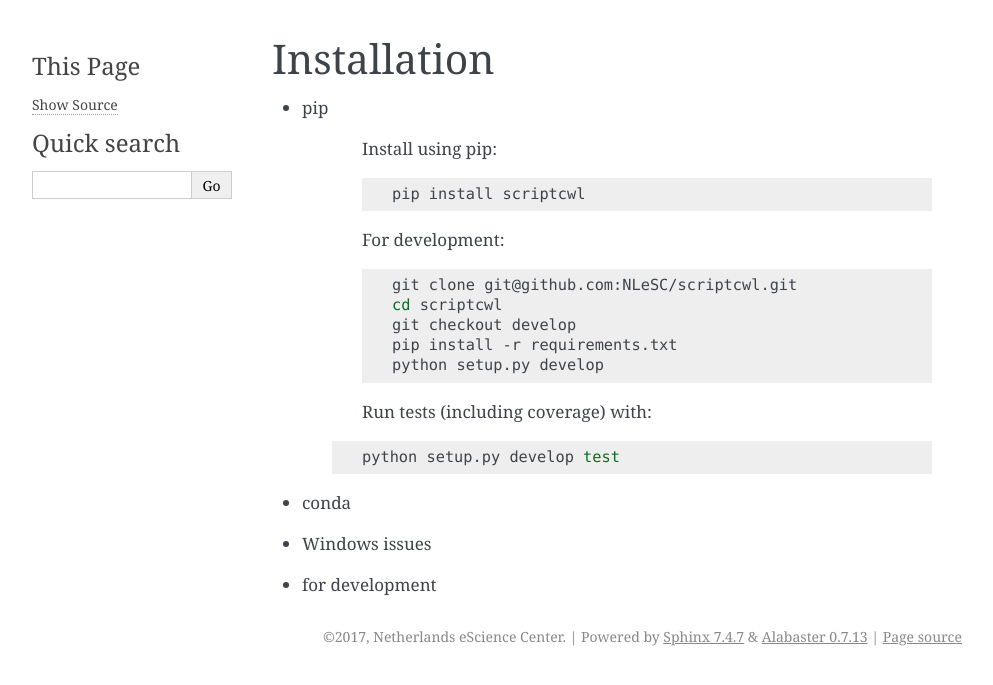
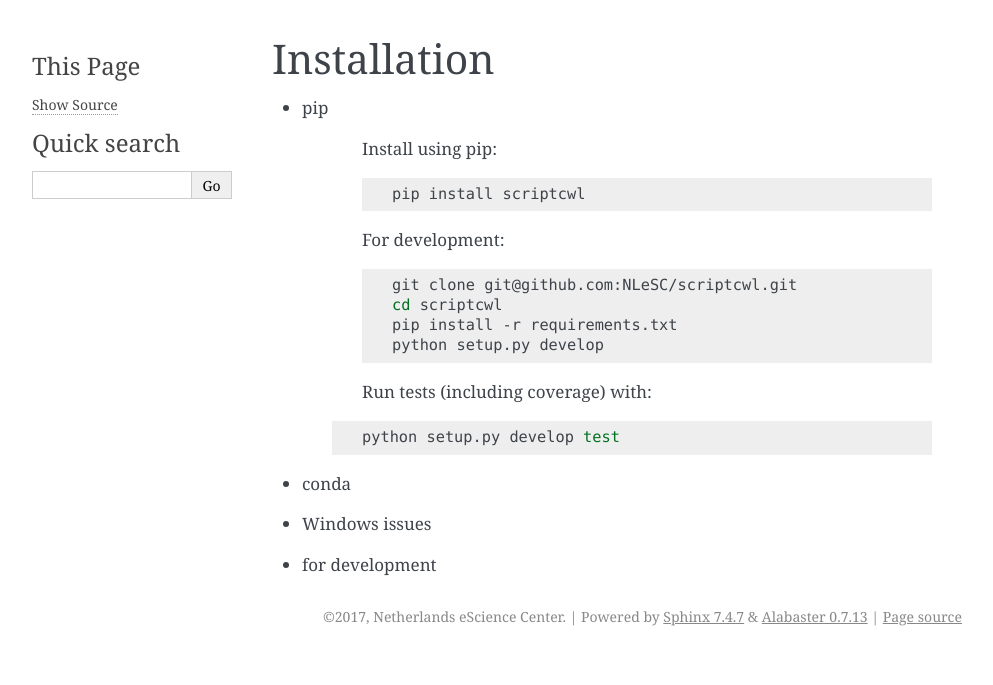
Before and after one commit to NLeSC/scriptcwl, a Sphinx documentation site: the page built from docs/installation.rst, in a window 1280 px wide. Shown: the top 685 px of the page, without its empty margins (148-1141 px from the left). Built offline with Sphinx 7.4.7, drawn with Linux system fonts in a browser that asks for light colours; pages that are not in the unit, such as notebooks, are missing from menus.

Commit message:
Remove documentation about usage of develop branch
We only use master.

```diff
--- a/README.rst
+++ b/README.rst
@@ -84,7 +84,6 @@ For development:
 
   git clone git@github.com:NLeSC/scriptcwl.git
   cd scriptcwl
-  git checkout develop
   pip install -r requirements.txt
   python setup.py develop
 
--- a/docs/installation.rst
+++ b/docs/installation.rst
@@ -15,7 +15,6 @@ Installation
 
         git clone git@github.com:NLeSC/scriptcwl.git
         cd scriptcwl
-        git checkout develop
         pip install -r requirements.txt
         python setup.py develop
 
```
